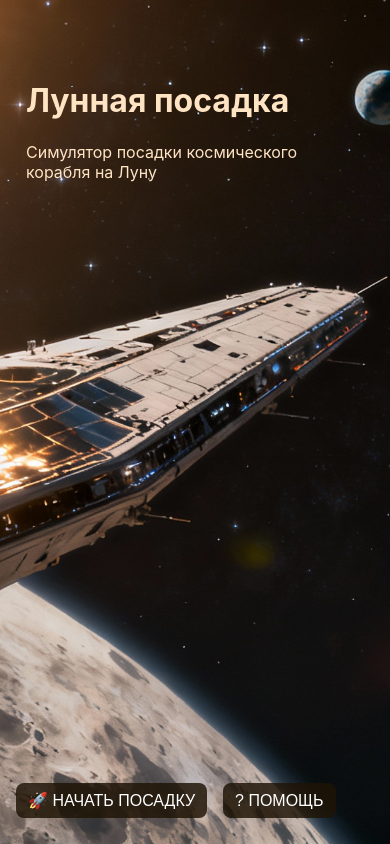
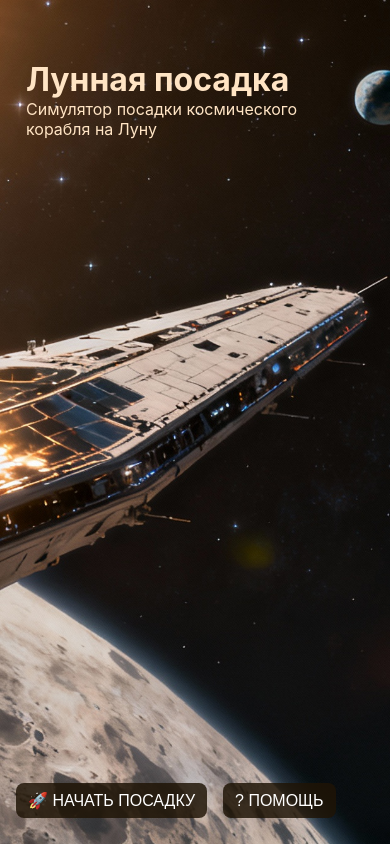
Before and after one commit to andymab/Moon-landing-vue3, a Vue app: page / in a window 390 px wide. Built offline with nearby package versions, Linux system fonts and the light colour scheme; no server answers.

Commit message:
fix mobile

```diff
--- a/src/App.vue
+++ b/src/App.vue
@@ -246,8 +246,17 @@
 
 <style scoped>
 .container {
-    height: 100vh;
+  /* Вместо height: 100vh используем: */
+  height: 100%;
+  min-height: 100vh; /* Фолбэк */
+  min-height: -webkit-fill-available; /* Для iOS */
+  width: 100%;
+  position: relative;
+  overflow: hidden;
 }
+
+
+
 
 .message-container {
   position: fixed;
@@ -257,15 +266,20 @@
   height: 100%;
   display: flex;
   justify-content: center;
-    /* align-items: center; */
-
   align-items: flex-start;
   padding-top: 20%;
-
   pointer-events: none;
-    /* чтобы не блокировал клики по фону */
+  z-index: 1000;
 }
 
+.app-root {
+  background: linear-gradient(#020516, #04102a);
+  height: 100%;
+  min-height: 100vh;
+  min-height: -webkit-fill-available;
+  overflow: hidden;
+  position: relative;
+}
 
 .message {
     max-width: 80%;
@@ -298,108 +312,34 @@
     overflow: auto;
 }
 
-.app-root {
-    background: linear-gradient(#020516, #04102a);
-    height: 100vh;
-    overflow: hidden;
-    position: relative;
+
+/* Адаптивность для мобильных */
+@media (max-width: 768px) {
+  .container {
+    height: 100%;
+    min-height: -webkit-fill-available;
   }
 
-
-
-/* ===== АДАПТИВНОСТЬ ===== */
-
-/* Планшеты (768px - 1024px) */
-/* @media (max-width: 1024px) {
-    .app-root {
-        padding: 8px;
+  .message {
+    font-size: 16px;
+    padding: 15px;
+    margin: 10px;
+    max-width: 90%;
   }
 
-    .hud-overlay {
-        top: 15px;
-        left: 15px;
+  .message-container {
+    padding-top: 15%;
+  }
 }
 
-    .controls-overlay {
-        top: 15px;
-        right: 15px;
+@media (max-width: 480px) {
+  .message {
+    font-size: 14px;
+    padding: 12px;
   }
 
-    .game-scene {
-        margin-top: 60px;
+  .message-container {
+    padding-top: 20%;
   }
-} */
-
-/* Мобильные устройства (до 768px) */
-@media (max-width: 768px) {
-    /* .app-root {
-        padding: 5px;
-    }
-
-    .container {
-        display: flex;
-        flex-direction: column;
-        min-height: auto;
-    } */
-
-    /* Перемещаем HUD и Controls в один ряд сверху */
-    /* .hud-overlay,
-    .controls-overlay {
-        position: static;
-        width: 100%;
-        margin-bottom: 10px;
-    }
-
-    .hud-overlay {
-        order: 1;
-    }
-
-    .controls-overlay {
-        order: 2;
-    }
-
-    .game-scene {
-        order: 3;
-        margin-top: 0;
-        width: 100%;
-        height: 400px;
-    } */
-
-    /* .message {
-        bottom: 10px;
-        padding: 10px 20px;
-        font-size: 14px;
-    } */
-}
-
-/* Маленькие мобильные (до 480px) */
-@media (max-width: 480px) {
-    /* .app-root {
-        padding: 3px;
-    }
-
-    .game-scene {
-        height: 300px;
-    }
-
-    .hud-overlay .hud-container {
-        flex-direction: row;
-        flex-wrap: wrap;
-        justify-content: center;
-        gap: 8px;
-    }
-
-    .hud-overlay .stat {
-        min-width: 80px;
-        padding: 6px 8px;
-    }
-
-    .hud-overlay label {
-        font-size: 10px;
-    }
-
-    .hud-overlay .value {
-        font-size: 16px;
-    } */
 }
 </style>
--- a/src/components/Renderer.vue
+++ b/src/components/Renderer.vue
@@ -152,7 +152,13 @@
 
 // Параметры поверхности
 
-const CONTAINER_HEIGHT_PERCENT = viewportClass.value === 'ratio-916' ? 40 : 16 // 40% от высоты viewport
+//const CONTAINER_HEIGHT_PERCENT = viewportClass.value === 'ratio-916' ? 40 : 16 // 40% от высоты viewport
+const CONTAINER_HEIGHT_PERCENT = computed(() => {
+  if (window.innerWidth <= 768) {
+    return viewportClass.value === 'ratio-916' ? 35 : 14;
+  }
+  return viewportClass.value === 'ratio-916' ? 40 : 16;
+});
 const CONTAINER_HEIGHT = viewportH * (CONTAINER_HEIGHT_PERCENT / 100)
 
 // Вычисляем положение верхней границы поверхности (surfaceY)
@@ -239,30 +245,72 @@
 
 <style scoped>
 .viewport {
-    /* position: relative;
-    width: 100%;
-    height: 650px;
-    max-width: 1100px;
-    margin-top: 12px;
-    overflow: hidden;
-    border-radius: 10px;
-    box-shadow: 0 8px 30px rgba(0, 0, 0, 0.6);
-    background: linear-gradient(180deg, #020516, #04102a); */
-
   position: relative;
   width: 100%;
-    /* max-width: 1100px; */
-
-    /* <-- гарантирует точное соотношение сторон */
-
-    /* margin-top: 12px; */
+  height: 100%;
+  max-height: 100vh;
   overflow: hidden;
-    /* border-radius: 10px; */
-    /* box-shadow: 0 8px 30px rgba(0, 0, 0, 0.6); */
   background: linear-gradient(180deg, #020516, #04102a);
-
 }
 
+
+
+/* .flame-image {
+    animation: flameFlicker 0.3s infinite alternate;
+    transform-origin: center bottom;
+}
+
+.flame-image.retro {
+    animation: flameFlickerRetro 0.3s infinite alternate;
+    transform-origin: center top;
+}
+
+/* Анимация пламени */
+/* @keyframes flameFlicker {
+    0% {
+        transform: scaleY(1);
+    }
+
+    100% {
+        transform: scaleY(1.15);
+    }
+}
+
+@keyframes flameFlickerRetro {
+    0% {
+        transform: scaleY(1) rotate(180deg);
+    }
+
+    100% {
+        transform: scaleY(1.1) rotate(180deg);
+    }
+} */
+
+
+/* Добавить медиа-запросы для мобильных */
+@media (max-width: 768px) {
+  .viewport {
+    height: 100%;
+    max-height: calc(100vh - env(safe-area-inset-bottom, 0px));
+  }
+
+  .moon-surface-container {
+    height: 35%; /* Уменьшаем высоту поверхности на мобильных */
+  }
+}
+
+@media (max-width: 480px) {
+  .moon-surface-container {
+    height: 30%;
+  }
+
+  .ship {
+    width: 70px;
+    height: 180px;
+  }
+}
+
+/* Соотношения сторон */
 .ratio-916 {
   aspect-ratio: 9 / 16;
 }
@@ -285,43 +333,33 @@
   z-index: 1;
 }
 
-/* Контейнер поверхности Луны - 40% высоты, прижат к низу */
 .moon-surface-container {
   position: absolute;
   bottom: 0;
   left: 0;
   width: 100%;
   height: 40%;
-    /* 40% от высоты viewport */
   z-index: 2;
   overflow: hidden;
-    /* Скрываем то, что выходит за границы */
   background: transparent;
-    /* Прозрачный фон */
 }
 
 .full-img {
+  width: 100%;
   height: 100%;
+  object-fit: cover;
 }
 
-/* Картинка поверхности - изначально скрыта снизу */
 .surface-img {
   position: absolute;
   left: 0;
   width: 100%;
   height: 100%;
-    /* Сохраняем пропорции */
   min-height: 100%;
-    /* Минимум на всю высоту контейнера */
   object-fit: cover;
-    /* Заполняем контейнер, обрезая при необходимости */
   object-position: top;
-    /* Важная часть изображения сверху */
   pointer-events: none;
   z-index: 2;
-
-    /* top: -300px;
-    transition: top 0.2s ease-out; */
 }
 
 .ship {
@@ -334,34 +372,17 @@
   will-change: transform;
 }
 
-.flame-image {
-    animation: flameFlicker 0.3s infinite alternate;
-    transform-origin: center bottom;
+/* Адаптация соотношений сторон для мобильных */
+@media (max-width: 768px) {
+  .ratio-916 {
+    aspect-ratio: 9 / 18; /* Более узкое на мобильных */
   }
 
-.flame-image.retro {
-    animation: flameFlickerRetro 0.3s infinite alternate;
-    transform-origin: center top;
-}
-
-/* Анимация пламени */
-@keyframes flameFlicker {
-    0% {
-        transform: scaleY(1);
-    }
-
-    100% {
-        transform: scaleY(1.15);
+  .ratio-169,
+  .ratio-43 {
+    aspect-ratio: 16 / 10;
   }
 }
 
-@keyframes flameFlickerRetro {
-    0% {
-        transform: scaleY(1) rotate(180deg);
-    }
 
-    100% {
-        transform: scaleY(1.1) rotate(180deg);
-    }
-}
 </style>
--- a/src/components/StartScreen.vue
+++ b/src/components/StartScreen.vue
@@ -138,20 +138,32 @@
 </script>
 <style scoped>
 .start-screen {
-    position: relative;
+  position: relative;
+  width: 100%;
+  height: 100%;
+  max-height: 100vh;
+  overflow: hidden;
+  background: linear-gradient(180deg, #020516, #04102a);
+}
+
+@media (max-width: 768px) {
+  .start-screen {
     height: 100%;
-    width: 100%;
-    overflow: hidden;
+    max-height: calc(100vh - env(safe-area-inset-bottom, 0px));
+  }
+
 }
 
 .full-img {
-    height: auto;
-    width: 100%;
+  width: 100%;
+  height: 100%;
+  object-fit: cover;
 }
 
 .full-img.aspect-916 {
     height: 100%;
     width: auto;
+    max-height: calc(100vh - env(safe-area-inset-bottom, 0px));
 }
 
 
--- a/src/styles.css
+++ b/src/styles.css
@@ -1,10 +1,45 @@
-
 :root{
   --bg-1: #020516;
   --card: rgba(255,255,255,0.03);
   --accent: #9fb;
 }
-*{box-sizing:border-box}
-body{margin:0;font-family:Inter,system-ui,-apple-system,'Segoe UI',Roboto,Arial;background:linear-gradient(180deg,var(--bg-1),#04102a);color:#e6eef8}
 
-button{cursor:pointer}
+*{
+  box-sizing: border-box;
+  margin: 0;
+  padding: 0;
+}
+
+html, body {
+  height: 100%;
+  width: 100%;
+  overflow: hidden; /* Предотвращаем скролл */
+}
+
+body{
+  font-family: Inter, system-ui, -apple-system, 'Segoe UI', Roboto, Arial;
+  background: linear-gradient(180deg, var(--bg-1), #04102a);
+  color: #e6eef8;
+}
+
+button{
+  cursor: pointer;
+}
+
+/* Фикс для мобильных браузеров */
+@supports (-webkit-touch-callout: none) {
+  /* iOS Safari */
+  body {
+    height: -webkit-fill-available;
+  }
+}
+
+/* Скрываем скроллбар везде */
+::-webkit-scrollbar {
+  display: none;
+}
+
+body {
+  -ms-overflow-style: none;  /* IE и Edge */
+  scrollbar-width: none;  /* Firefox */
+}
```
Lines whose indentation alone changed are shown as unchanged.
